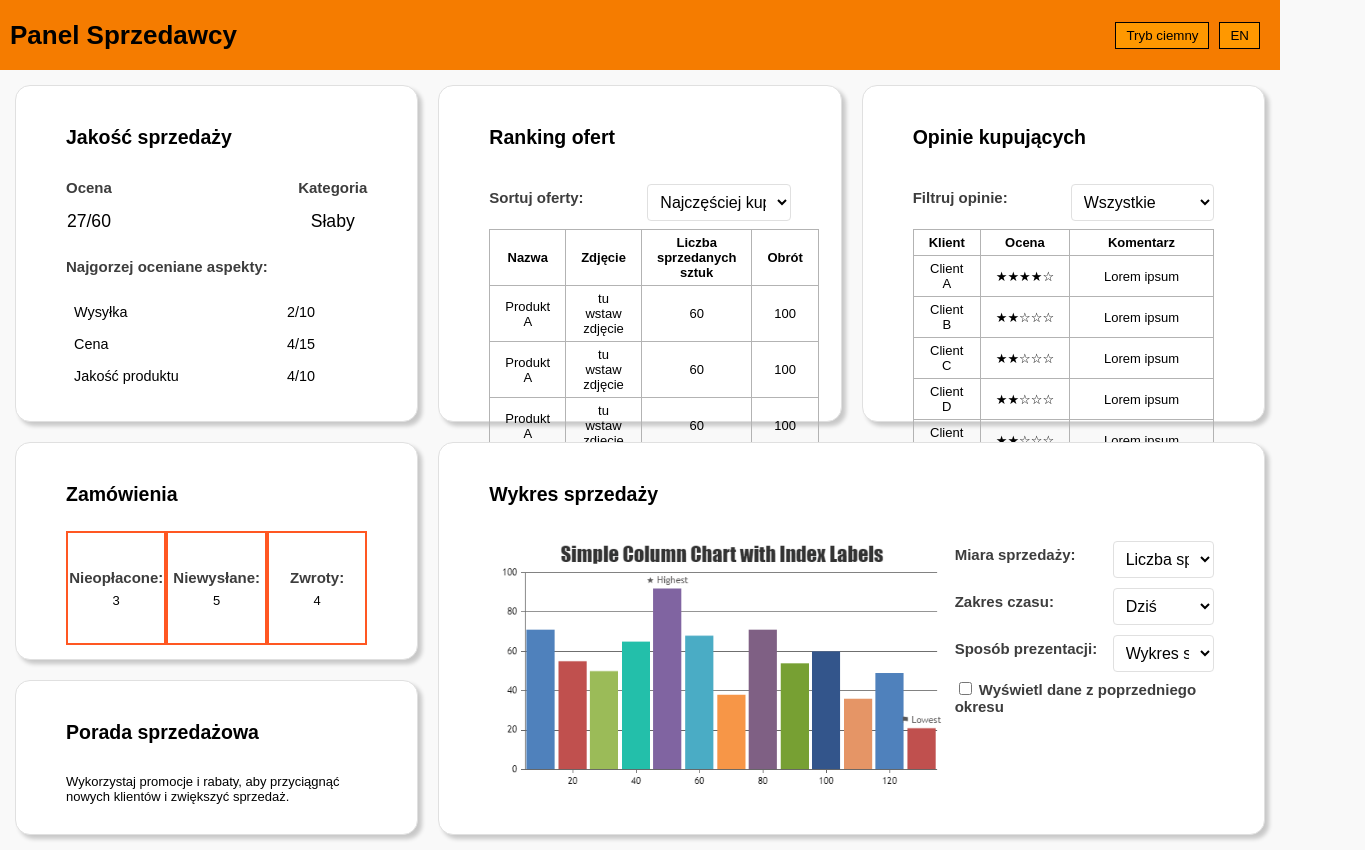
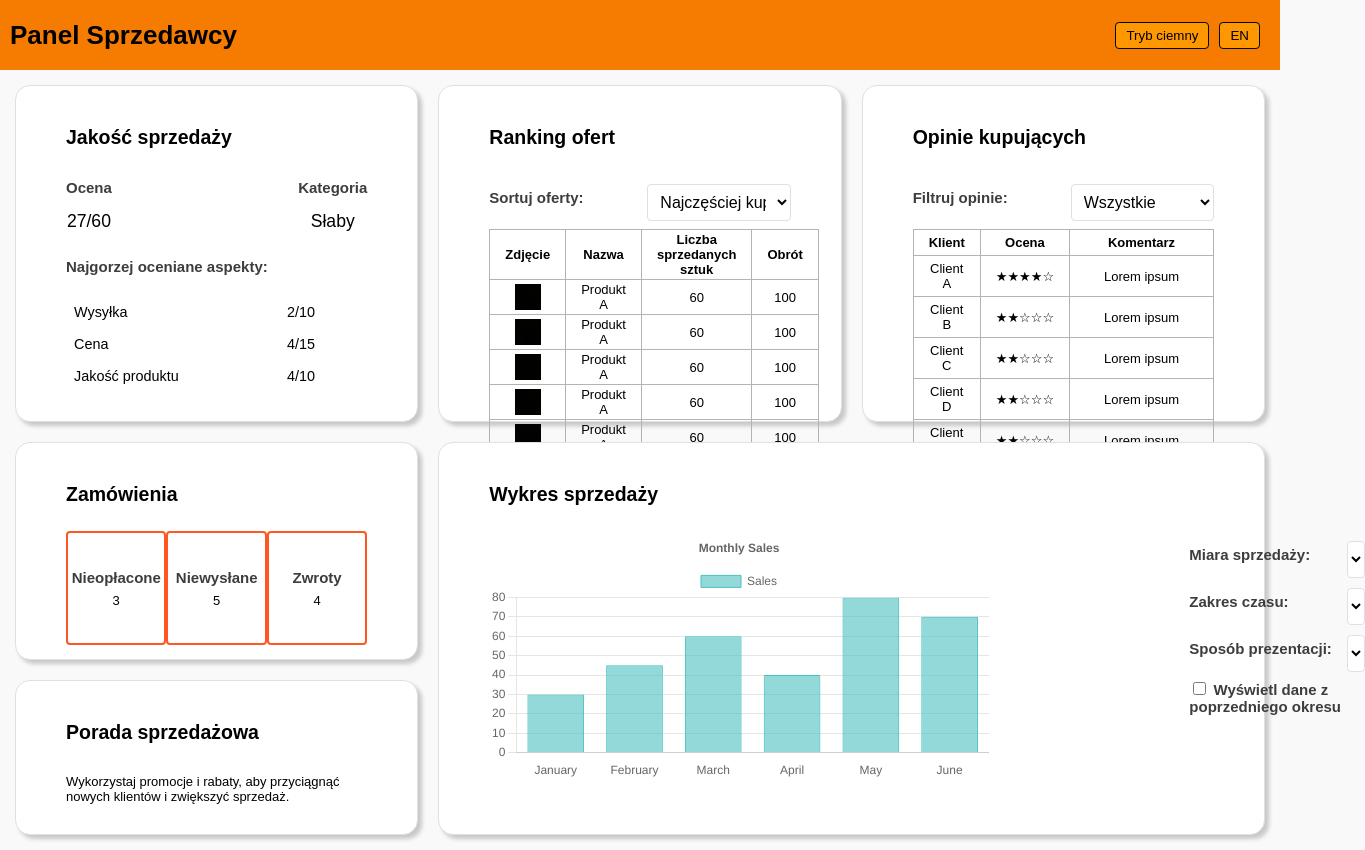
Before and after one commit to banutiy-owl/dashboard-app, a Next.js app: page / in a window 1280 px wide. Shown: the whole page, 1365 px wide, since content can reach past the window. Built offline with nearby package versions, Linux system fonts and the light colour scheme.

Commit message:
Current changes

```diff
--- a/package.json
+++ b/package.json
@@ -9,8 +9,10 @@
     "lint": "next lint"
   },
   "dependencies": {
+    "chart.js": "^4.4.7",
+    "next": "15.1.3",
     "react": "^19.0.0",
-    "react-dom": "^19.0.0",
-    "next": "15.1.3"
+    "react-chartjs-2": "^5.3.0",
+    "react-dom": "^19.0.0"
   }
 }
--- a/src/app/globals.css
+++ b/src/app/globals.css
@@ -52,6 +52,8 @@ h2 {
 }
 
 .controls button {
+  border-radius: 4px;
+
   background-color: var(--button-background);
   border: 1px solid var(--text-color);
   color: var(--text-color);
@@ -168,6 +170,8 @@ h2 {
 }
 
 .orders-square {
+  border-radius: 4px;
+
   border: 2px solid var(--button-hover);
   width: 110px;
   height: 110px;
@@ -186,10 +190,6 @@ h2 {
 
 .chart-container {
   display: flex;
-}
-
-.chart-image {
-  padding: 10px;
 }
 
 .widgetReviews, .widgetRanking {
@@ -252,7 +252,7 @@ h2 {
 }
 
 .rank-table {
-  padding: 5px 15px;
+  padding: 2px 15px;  /* zmienione żeby zdjęcie się zmieściło */
   border: 1px solid var(--table-border);
 }
 
@@ -260,6 +260,9 @@ h2 {
   font-weight: bold;
 }
 
+.rankingTable td:first-child {
+  width: 15%;
+}
 
 .widget h4,
 .widget p {
@@ -267,8 +270,12 @@ h2 {
 }
 
 /* tu psuje wyrównanie selecta z labelem */
-.widget select,
+.widget select {
+  margin-top: 10px;
+}
+
 .widget input[type="checkbox"] {
+  accent-color: var(--button-background);
   margin-top: 10px;
 }
 
--- a/src/app/page.js
+++ b/src/app/page.js
@@ -2,6 +2,7 @@
 import React, { useContext } from "react";
 import { LanguageContext } from "./layout";
 import Widget from "@/components/Widget";
+import BarChart from "@/components/BarChart";
 import "./globals.css";
 
 export default function HomePage() {
@@ -55,17 +56,17 @@ export default function HomePage() {
               <div className="orders">
                 <div className="orders-square">
                   <p>
-                    <span className="mid-heading">{t.unpaid}:</span> <span className="orders-val">3</span>
+                    <span className="mid-heading">{t.unpaid}</span> <span className="orders-val">3</span>
                   </p>
                 </div>
                 <div className="orders-square">
                   <p>
-                    <span className="mid-heading">{t.unshipped}:</span> <span className="orders-val">5</span>
+                    <span className="mid-heading">{t.unshipped}</span> <span className="orders-val">5</span>
                   </p>
                 </div>
                 <div className="orders-square">
                   <p>
-                    <span className="mid-heading">{t.returns}:</span> <span className="orders-val">4</span>
+                    <span className="mid-heading">{t.returns}</span> <span className="orders-val">4</span>
                   </p>
                 </div>
               </div>
@@ -85,40 +86,70 @@ export default function HomePage() {
                 <table className="rankingTable">
                   <thead>
                     <tr>
+                      <th className="rank-table rank-name">{t.photo}</th>
                       <th className="rank-table rank-name">{t.name}</th>
-                      <th className="rank-table rank-name">{t.photo}</th>
                       <th className="rank-table rank-name">{t.soldItems}</th>
                       <th className="rank-table rank-name">{t.turnover}</th>
                     </tr>
                   </thead>
                   <tbody>
                     <tr>
+                      <td className="rank-table rank-val">
+                        <img
+                          src={"/black_image.jpg"}
+                          alt={"Product photo"}
+                          style={{ width: "2em", height: "2em", verticalAlign: "middle" }}
+                        />
+                      </td>
                       <td className="rank-table rank-val">Produkt A</td>
-                      <td className="rank-table rank-val">tu wstaw zdjęcie</td>
                       <td className="rank-table rank-val">60</td>
                       <td className="rank-table rank-val">100</td>
                     </tr>
                     <tr>
+                      <td className="rank-table rank-val">
+                        <img
+                          src={"/black_image.jpg"}
+                          alt={"Product photo"}
+                          style={{ width: "2em", height: "2em", verticalAlign: "middle" }}
+                        />
+                      </td>
                       <td className="rank-table rank-val">Produkt A</td>
-                      <td className="rank-table rank-val">tu wstaw zdjęcie</td>
                       <td className="rank-table rank-val">60</td>
                       <td className="rank-table rank-val">100</td>
                     </tr>
                     <tr>
+                      <td className="rank-table rank-val">
+                        <img
+                          src={"/black_image.jpg"}
+                          alt={"Product photo"}
+                          style={{ width: "2em", height: "2em", verticalAlign: "middle" }}
+                        />
+                      </td>
                       <td className="rank-table rank-val">Produkt A</td>
-                      <td className="rank-table rank-val">tu wstaw zdjęcie</td>
                       <td className="rank-table rank-val">60</td>
                       <td className="rank-table rank-val">100</td>
                     </tr>
                     <tr>
+                      <td className="rank-table rank-val">
+                        <img
+                          src={"/black_image.jpg"}
+                          alt={"Product photo"}
+                          style={{ width: "2em", height: "2em", verticalAlign: "middle" }}
+                        />
+                      </td>
                       <td className="rank-table rank-val">Produkt A</td>
-                      <td className="rank-table rank-val">tu wstaw zdjęcie</td>
                       <td className="rank-table rank-val">60</td>
                       <td className="rank-table rank-val">100</td>
                     </tr>
                     <tr>
+                      <td className="rank-table rank-val">
+                        <img
+                          src={"/black_image.jpg"}
+                          alt={"Product photo"}
+                          style={{ width: "2em", height: "2em", verticalAlign: "middle" }}
+                        />
+                      </td>
                       <td className="rank-table rank-val">Produkt A</td>
-                      <td className="rank-table rank-val">tu wstaw zdjęcie</td>
                       <td className="rank-table rank-val">60</td>
                       <td className="rank-table rank-val">100</td>
                     </tr>
@@ -191,12 +222,7 @@ export default function HomePage() {
             <Widget title={t.salesChart}>
               <div className="chart-container">
                 <div className="chart">
-                  <img
-                    src="/chart.png"
-                    className="chart-image"
-                    height="250"
-                    alt="Logo"
-                  />
+                  <BarChart />
                 </div>
                 <div className="chart-options">
                     <div className="dropdownFilter">
--- /dev/null
+++ b/src/components/BarChart.js
@@ -0,0 +1,52 @@
+import React from "react";
+import { Chart as ChartJS, CategoryScale, LinearScale, BarElement, Title, Tooltip, Legend } from "chart.js";
+import { Bar } from "react-chartjs-2";
+
+// Register the required components
+ChartJS.register(CategoryScale, LinearScale, BarElement, Title, Tooltip, Legend);
+
+const BarChart = () => {
+  const data = {
+    labels: ["January", "February", "March", "April", "May", "June"],
+    datasets: [
+      {
+        label: "Sales",
+        data: [30, 45, 60, 40, 80, 70],
+        backgroundColor: "rgba(75, 192, 192, 0.6)",
+        borderColor: "rgba(75, 192, 192, 1)",
+        borderWidth: 1,
+      },
+    ],
+  };
+
+  const options = {
+    responsive: true,
+    plugins: {
+      legend: {
+        position: "top",
+      },
+      title: {
+        display: true,
+        text: "Monthly Sales",
+      },
+    },
+    scales: {
+      x: {
+        grid: {
+          display: false,
+        },
+      },
+      y: {
+        beginAtZero: true,
+      },
+    },
+  };
+
+  return (
+    <div style={{ height: "250px", width: "700px", margin: "0 auto" }}>
+      <Bar data={data} options={options} />
+    </div>
+  );
+};
+
+export default BarChart;
```
Also changed, not shown: public/black_image.jpg (added), 1 other file (tests, documents, lock files or other folders).
